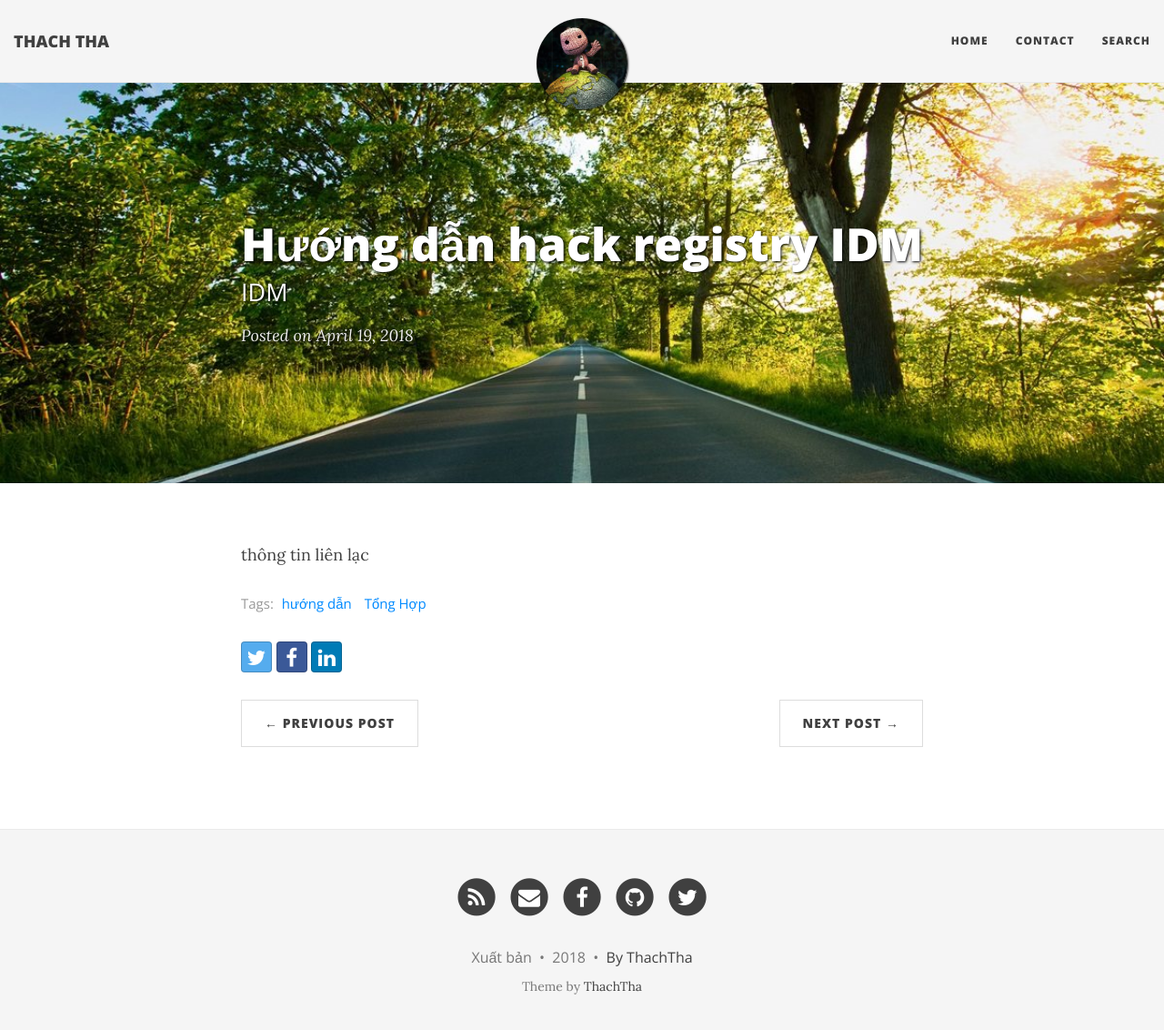
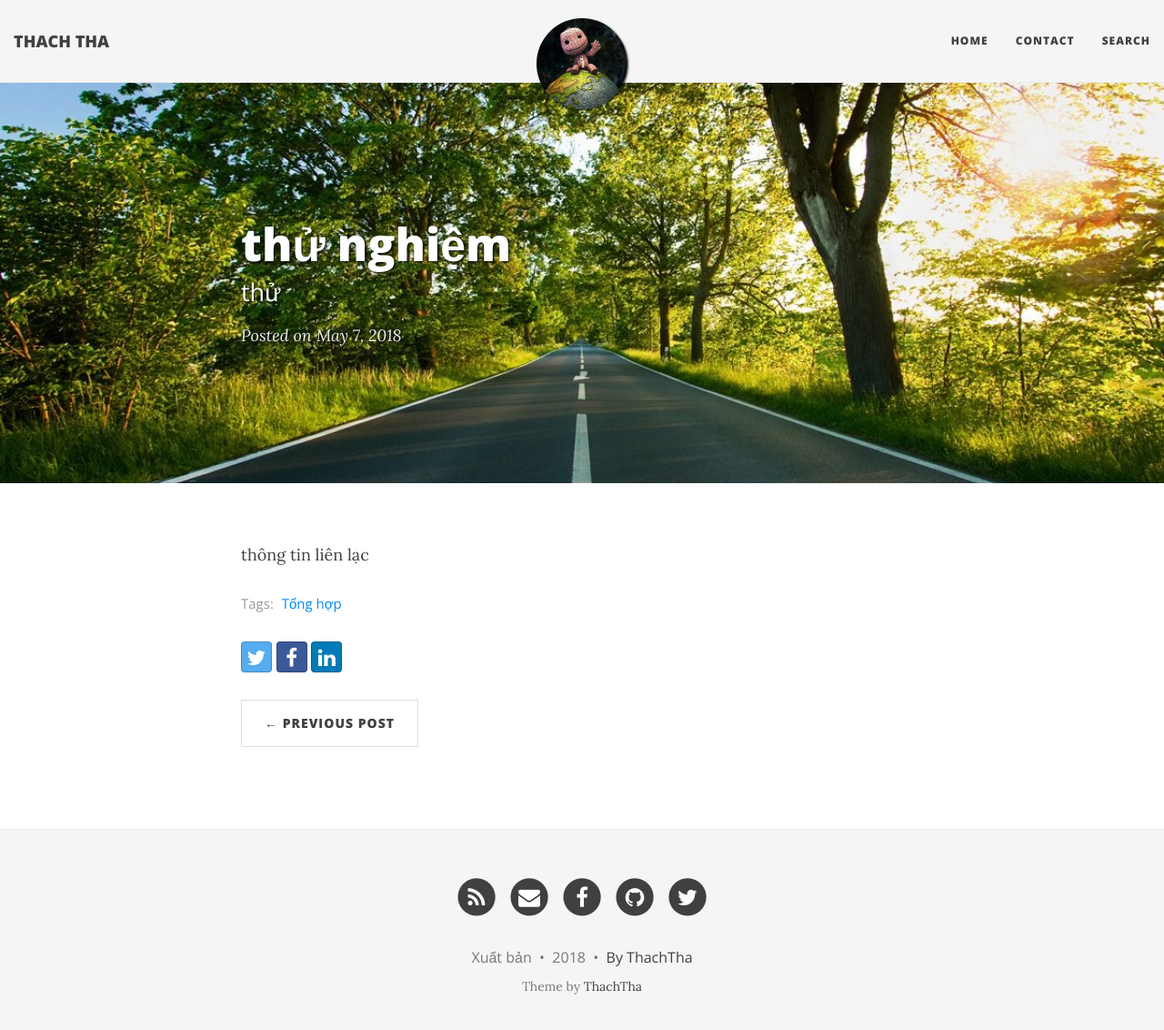
Before and after one commit to tha2712/tha2712.github.io, a Jekyll site: the page built from _posts/2018-05-07-tong-hop.md, in a window 1280 px wide and 1145 px high. Shown: the top 1132 px of the window at 91% size. Built offline with Jekyll 4.4.1, drawn with Linux system fonts in a browser that asks for light colours; nearby versions of some CDN libraries.

Commit message:
Update 2018-05-07-tong-hop.md

```diff
--- a/_posts/2018-05-07-tong-hop.md
+++ b/_posts/2018-05-07-tong-hop.md
@@ -1,10 +1,10 @@
 ---
 layout: post
-title: Hướng dẫn hack registry IDM
-subtitle: IDM
+title: thử nghiệm
+subtitle: thử
 bigimg: /img/path.jpg
-tags: [hướng dẫn, Tổng Hợp]
-date: 2018-04-19 10:00:00 -0700
+tags: [Tổng hợp]
+date: 2018-05-07 10:00:00 -0700
 lastupdated:
 ---
 
```
